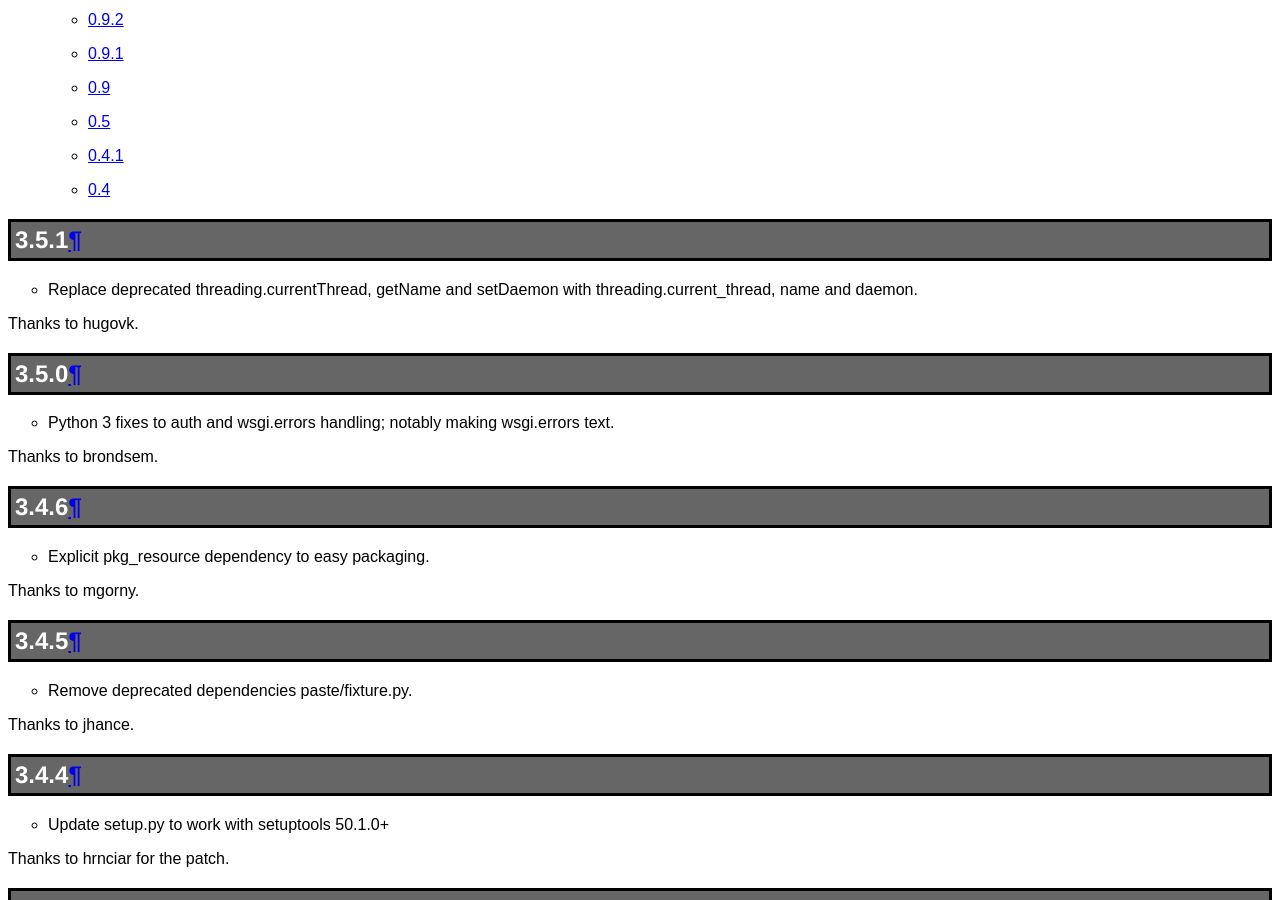
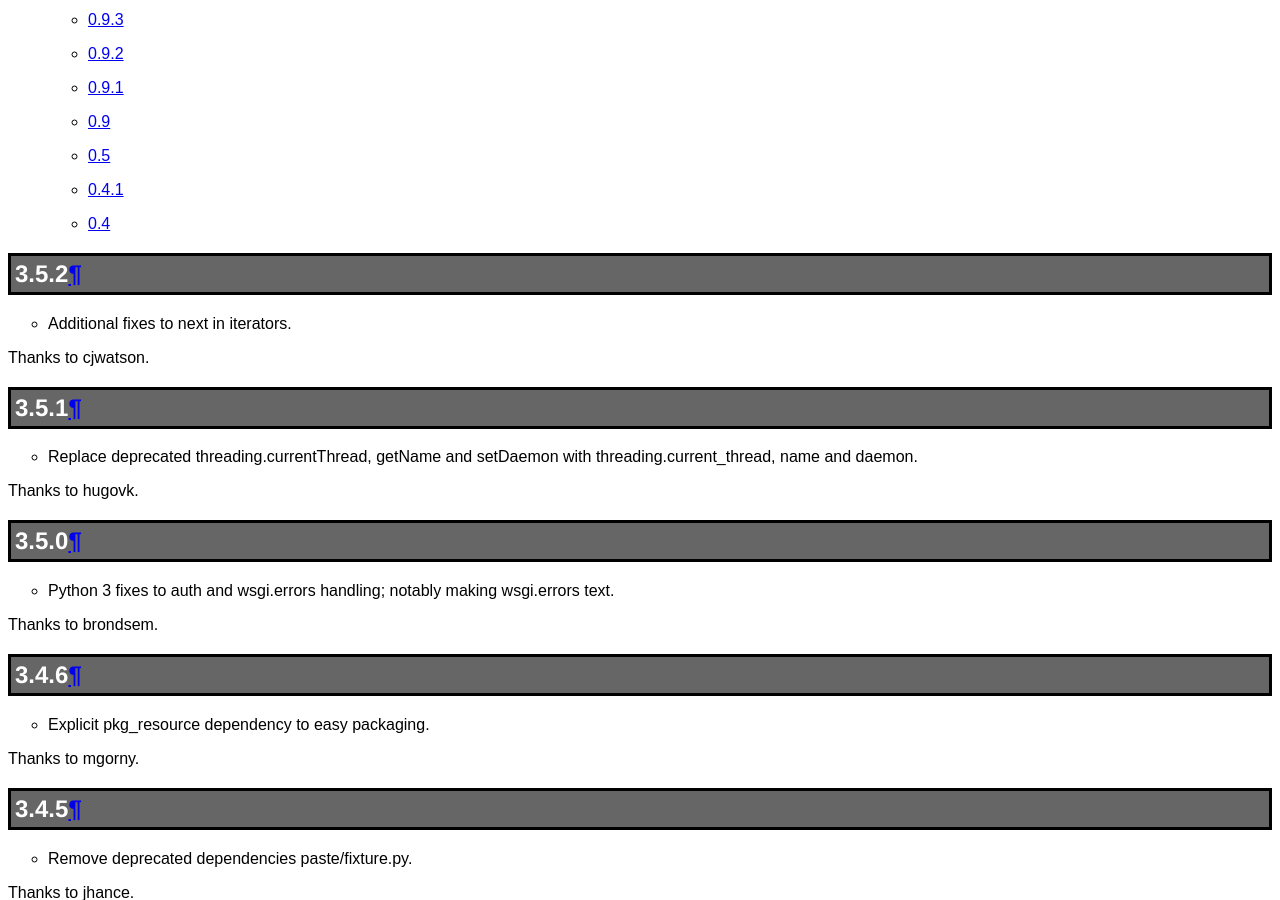
Before and after one commit to pasteorg/paste, a Sphinx documentation site: the page built from docs/news.txt, in a window 1280 px wide and 900 px high, scrolled down 2247 px. Built offline with Sphinx 7.4.7, drawn with Linux system fonts in a browser that asks for light colours.

Commit message:
release 3.5.2

```diff
--- a/docs/news.txt
+++ b/docs/news.txt
@@ -2,6 +2,13 @@
 ====
 
 .. contents::
+
+3.5.2
+-----
+
+* Additional fixes to next in iterators.
+
+Thanks to cjwatson.
 
 3.5.1
 -----
--- a/setup.py
+++ b/setup.py
@@ -12,7 +12,7 @@
 # - git push
 # - python setup.py sdist bdist_wheel upload --sign
 
-__version__ = '3.5.1'
+__version__ = '3.5.2'
 
 from setuptools import setup, find_packages
 import sys, os
```
